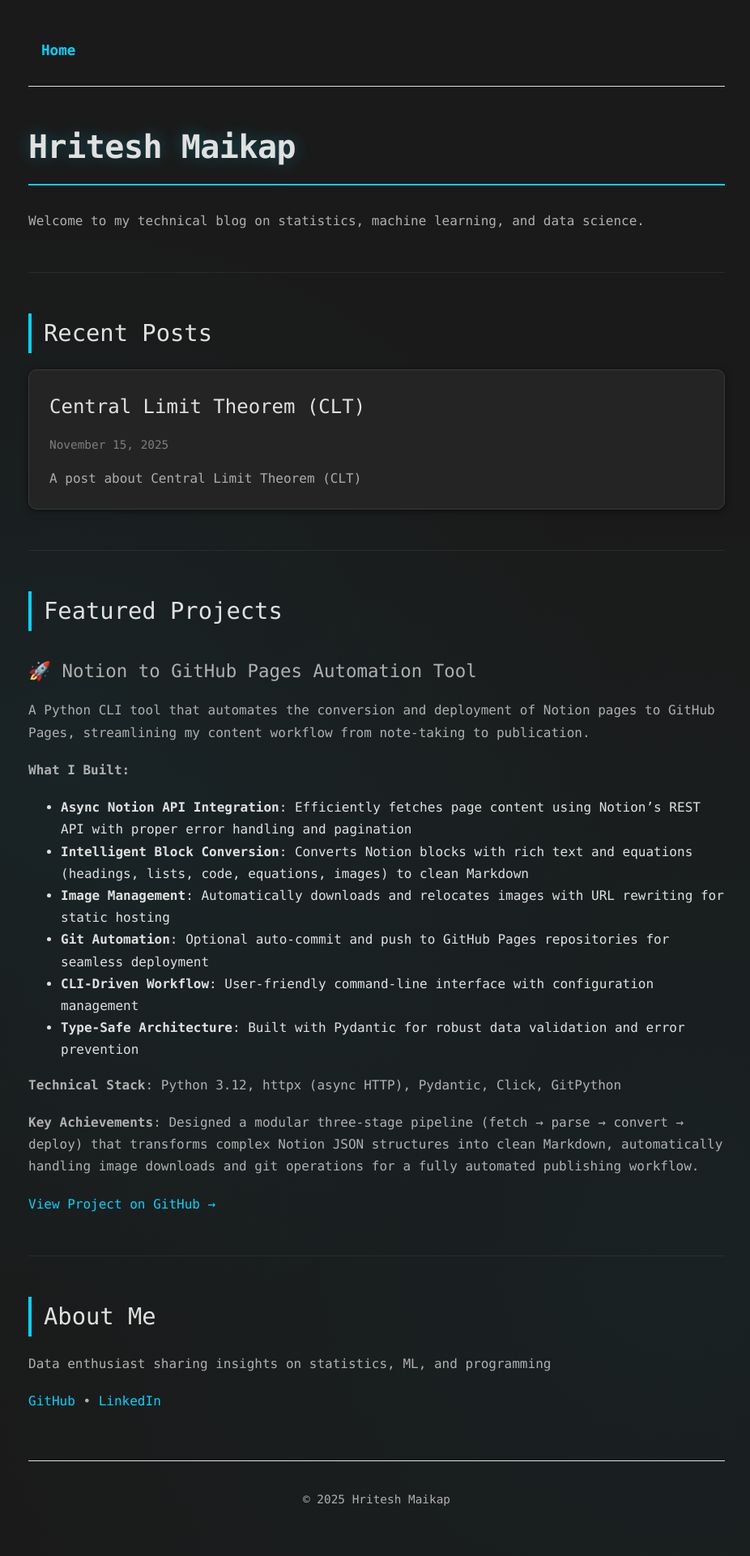
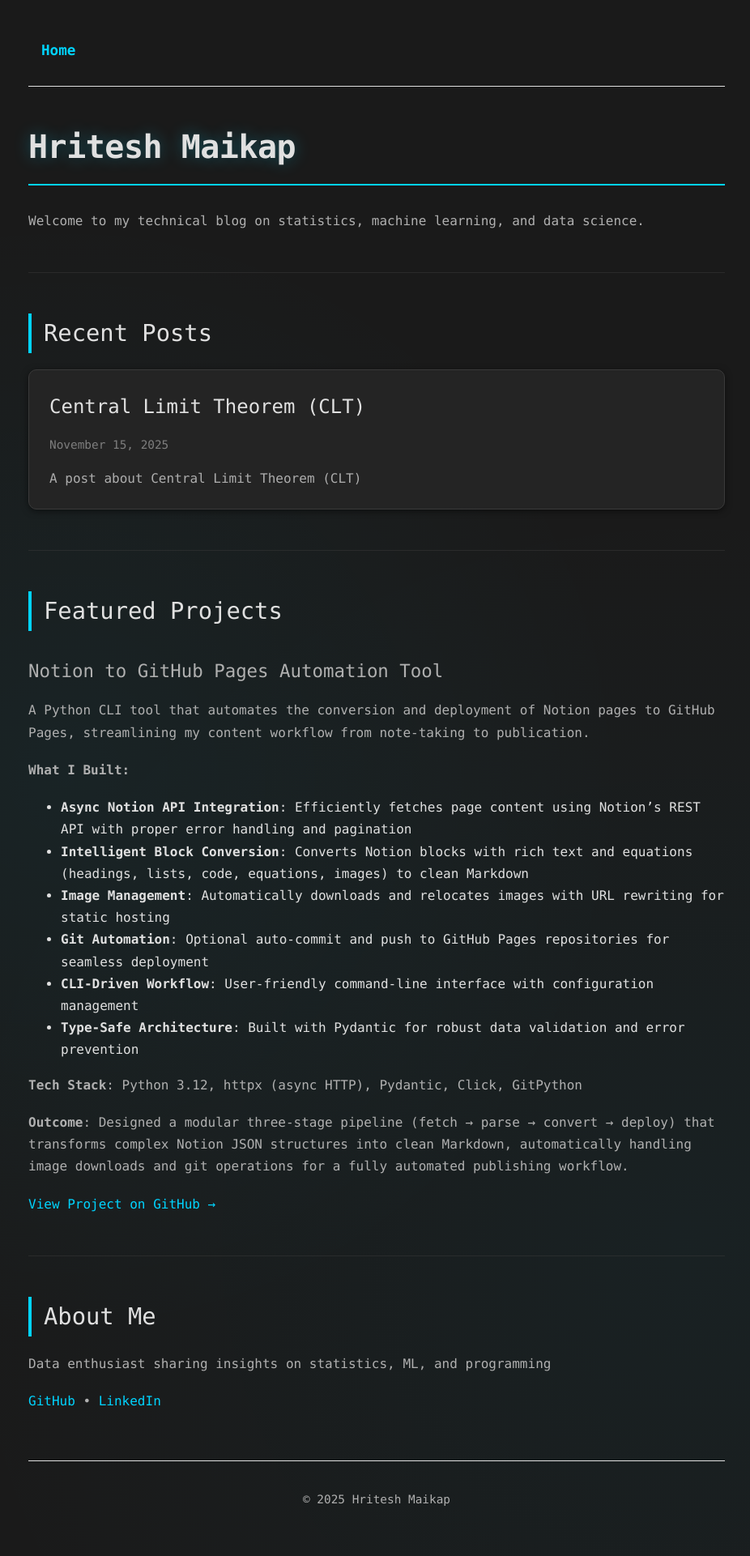
Before and after one commit to hriteshMaikap/hriteshMaikap.github.io, a Jekyll site: the page built from index.md, in a window 1280 px wide. Shown: the whole page at 81% size, without its empty margins (175-1101 px from the left). Built offline with Jekyll 4.4.1, drawn with Linux system fonts in a browser that asks for light colours.

Commit message:
Update project description and terminology in index.md

```diff
--- a/index.md
+++ b/index.md
@@ -84,7 +84,7 @@ document.addEventListener('DOMContentLoaded', loadPosts);
 
 ## Featured Projects
 
-### 🚀 Notion to GitHub Pages Automation Tool
+### Notion to GitHub Pages Automation Tool
 
 A Python CLI tool that automates the conversion and deployment of Notion pages to GitHub Pages, streamlining my content workflow from note-taking to publication.
 
@@ -96,9 +96,9 @@ A Python CLI tool that automates the conversion and deployment of Notion pages t
 - **CLI-Driven Workflow**: User-friendly command-line interface with configuration management
 - **Type-Safe Architecture**: Built with Pydantic for robust data validation and error prevention
 
-**Technical Stack**: Python 3.12, httpx (async HTTP), Pydantic, Click, GitPython
+**Tech Stack**: Python 3.12, httpx (async HTTP), Pydantic, Click, GitPython
 
-**Key Achievements**: Designed a modular three-stage pipeline (fetch → parse → convert → deploy) that transforms complex Notion JSON structures into clean Markdown, automatically handling image downloads and git operations for a fully automated publishing workflow.
+**Outcome**: Designed a modular three-stage pipeline (fetch → parse → convert → deploy) that transforms complex Notion JSON structures into clean Markdown, automatically handling image downloads and git operations for a fully automated publishing workflow.
 
 [View Project on GitHub →](https://github.com/hriteshMaikap/notion-to-gh-pages)
 
```
